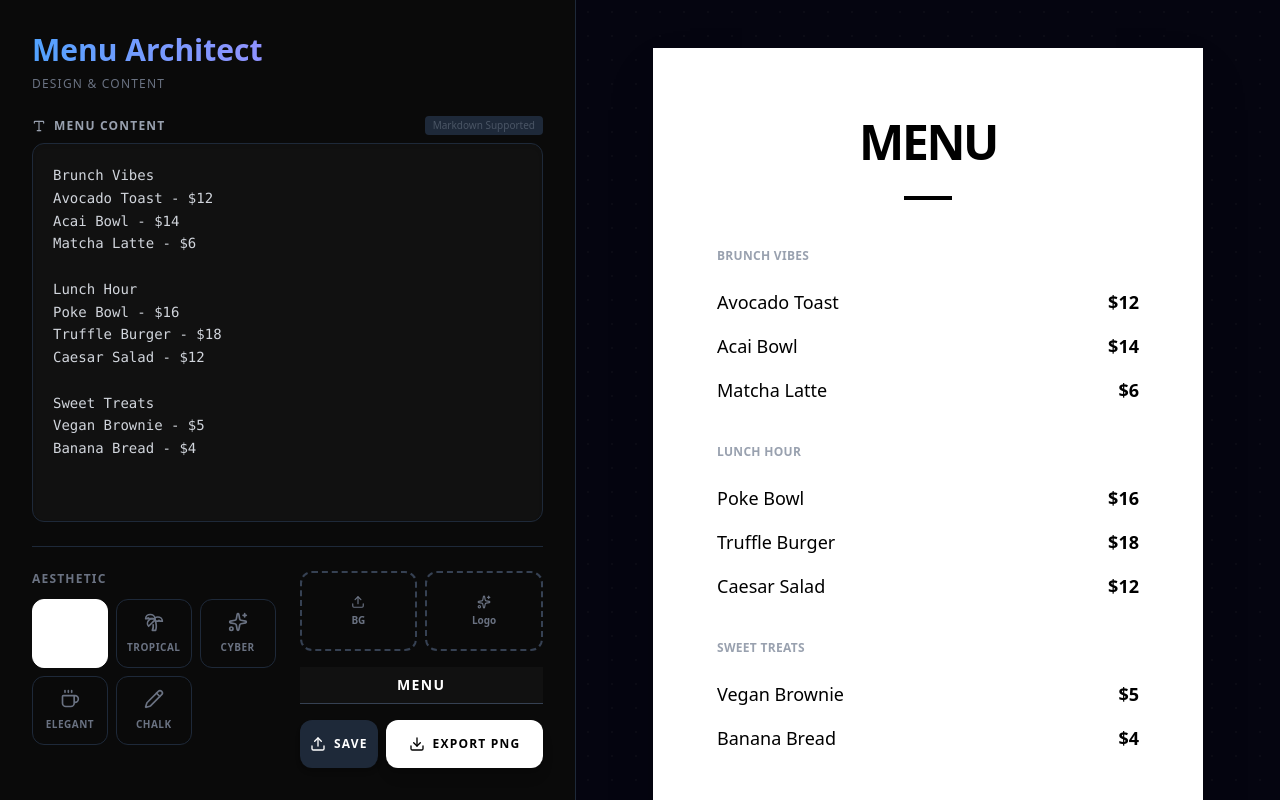
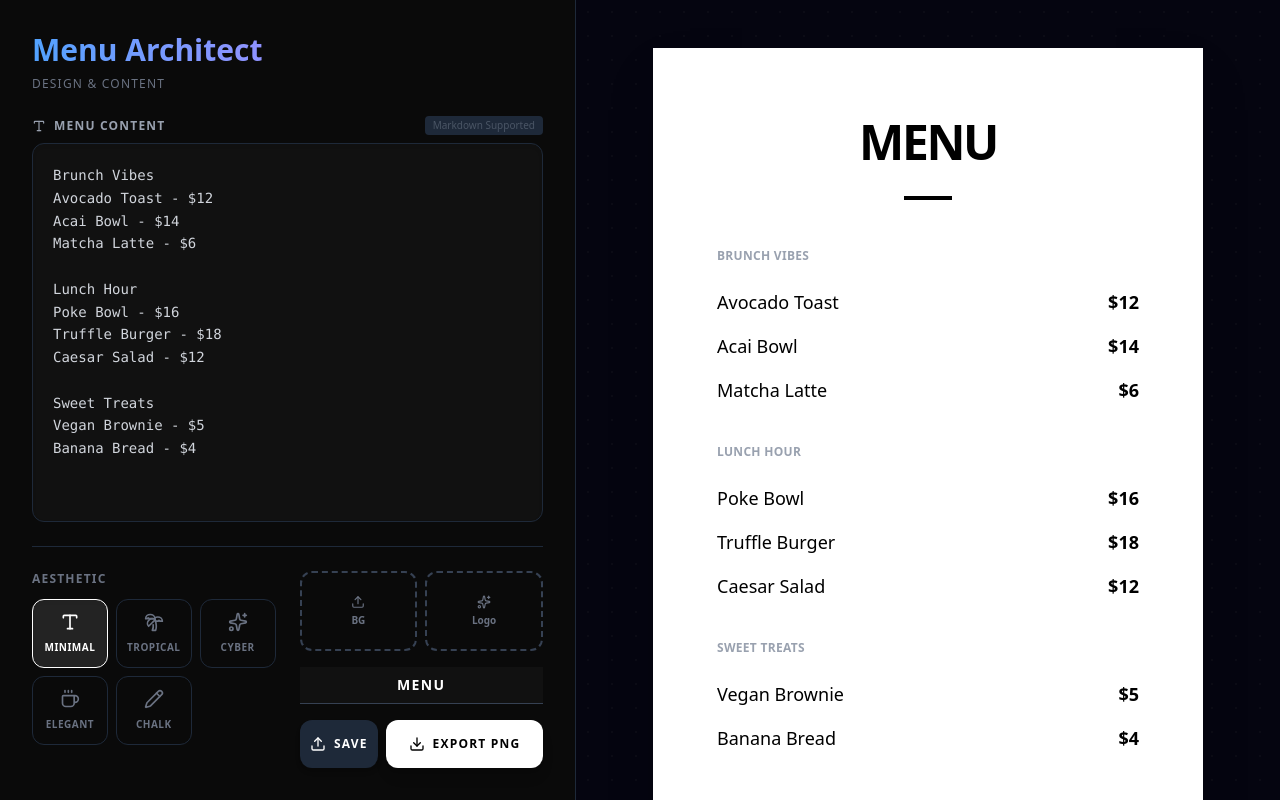
Before and after one commit to Dianute/event-tracker, a Next.js app in the folder web-app/: page /menu-test in a window 1280 px wide. Built offline with nearby package versions, Linux system fonts and the light colour scheme.

Commit message:
Update page.tsx

```diff
--- a/web-app/app/menu-test/page.tsx
+++ b/web-app/app/menu-test/page.tsx
@@ -208,7 +208,7 @@ Banana Bread - $4`);
                 </div>
 
                 {/* Controls Grid */}
-                <div className="grid grid-cols-2 gap-6 shrink-0 mt-auto pt-6 border-t border-gray-800">
+                <div className="flex flex-col lg:grid lg:grid-cols-2 gap-6 shrink-0 mt-auto pt-6 border-t border-gray-800">
                     <div>
                         <div className="flex justify-between items-center mb-3">
                             <h3 className="text-xs font-bold text-gray-500 uppercase tracking-widest">Aesthetic</h3>
@@ -221,7 +221,7 @@ Banana Bread - $4`);
                                 </button>
                             )}
                         </div>
-                        <div className={`grid grid-cols-3 gap-2 ${customColors ? 'opacity-50 pointer-events-none grayscale' : ''}`}>
+                        <div className={`grid grid-cols-3 sm:grid-cols-5 lg:grid-cols-3 gap-2 ${customColors ? 'opacity-50 pointer-events-none grayscale' : ''}`}>
                             <ThemeBtn active={theme === 'minimal'} onClick={() => setTheme('minimal')} icon={Type} label="Minimal" color="text-white border-white" />
                             <ThemeBtn active={theme === 'tropical'} onClick={() => setTheme('tropical')} icon={Palmtree} label="Tropical" color="text-green-400 border-green-500" />
                             <ThemeBtn active={theme === 'cyberpunk'} onClick={() => setTheme('cyberpunk')} icon={Sparkles} label="Cyber" color="text-cyan-400 border-cyan-500" />
@@ -486,7 +486,7 @@ function ThemeBtn({ active, onClick, icon: Icon, label, color }: any) {
         <button
             onClick={onClick}
             className={`flex flex-col items-center justify-center p-3 rounded-xl border transition-all duration-200
-            ${active ? `${color} bg-opacity-10 bg-current` : 'border-gray-800 text-gray-500 hover:border-gray-700 hover:text-gray-300 hover:bg-white/5'}
+            ${active ? `${color} bg-white/10 shadow-inner` : 'border-gray-800 text-gray-500 hover:border-gray-700 hover:text-gray-300 hover:bg-white/5'}
         `}
         >
             <Icon size={20} className="mb-2" />
```
